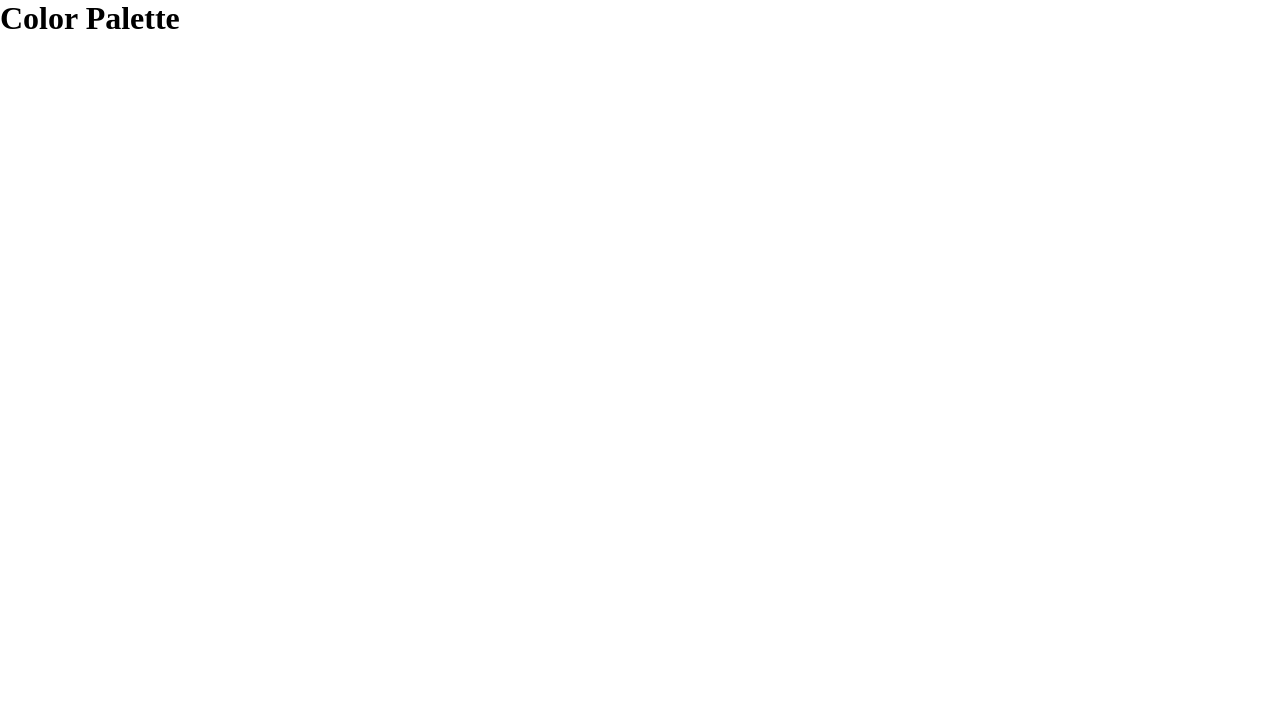
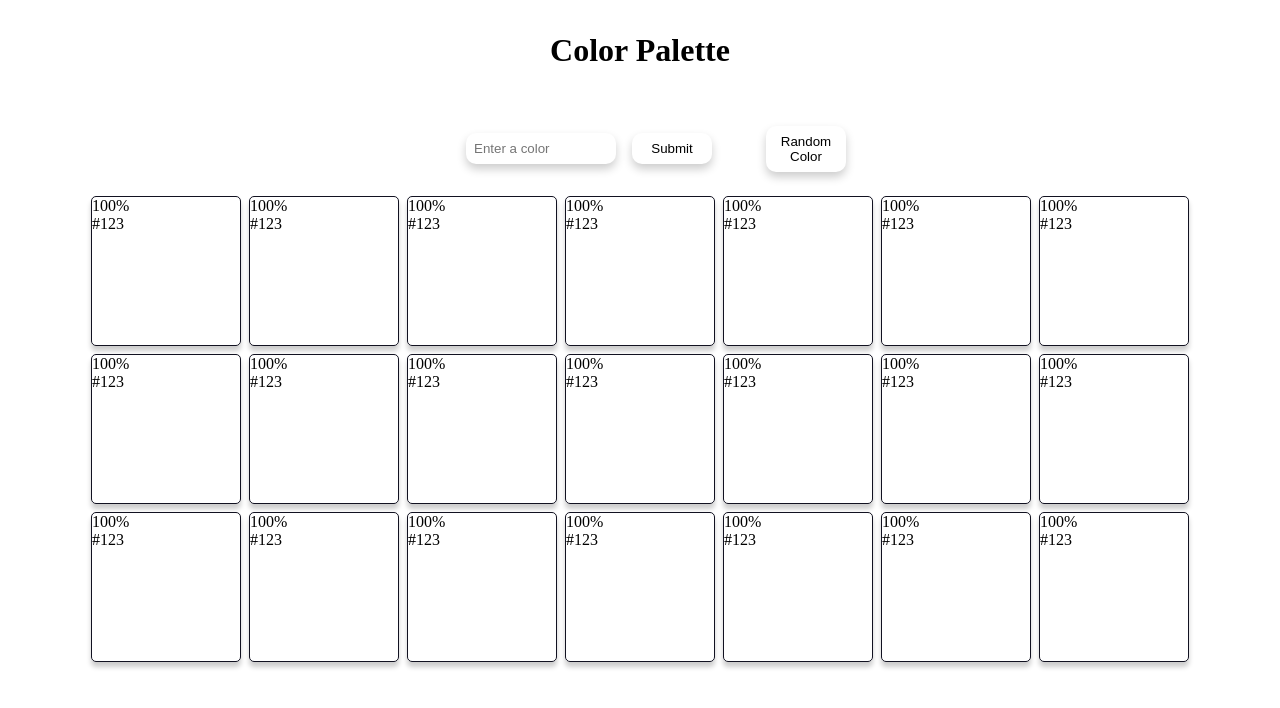
Before and after one commit to codingkapur/color-palette, a React (Create React App) app: page / in a window 1280 px wide. Shown: the top 708 px of the page. Built offline with nearby package versions, Linux system fonts and the light colour scheme.

Commit message:
complete basic UI

```diff
--- a/src/App.js
+++ b/src/App.js
@@ -1,7 +1,21 @@
+import Colors from "./components/Colors";
+
 function App() {
   return (
-    <div className="App">
-      <h1>Color Palette</h1>
+    <div className="app__container">
+      <h1 className="app__title">Color Palette</h1>
+      <div className="color__selector--container">
+        <form className="color__input--form">
+          <input
+            type="text"
+            placeholder="Enter a color"
+            className="color__input"
+          />
+          <button className="btn submit-btn">Submit</button>
+        </form>
+        <button className="btn randomize-btn">Random Color</button>
+      </div>
+      <Colors />
     </div>
   );
 }
--- /dev/null
+++ b/src/components/Colors.js
@@ -0,0 +1,94 @@
+import React from "react";
+
+const Colors = () => {
+    return (
+        <div className="colors__container">
+        <div className="color__container">
+            <p className="color__intensity">100%</p>
+            <p className="color__title">#123</p>
+        </div>
+        <div className="color__container">
+            <p className="color__intensity">100%</p>
+            <p className="color__title">#123</p>
+        </div>
+        <div className="color__container">
+            <p className="color__intensity">100%</p>
+            <p className="color__title">#123</p>
+        </div>
+        <div className="color__container">
+            <p className="color__intensity">100%</p>
+            <p className="color__title">#123</p>
+        </div>
+        <div className="color__container">
+            <p className="color__intensity">100%</p>
+            <p className="color__title">#123</p>
+        </div>
+        <div className="color__container">
+            <p className="color__intensity">100%</p>
+            <p className="color__title">#123</p>
+        </div>
+        <div className="color__container">
+            <p className="color__intensity">100%</p>
+            <p className="color__title">#123</p>
+        </div>
+        <div className="color__container">
+            <p className="color__intensity">100%</p>
+            <p className="color__title">#123</p>
+        </div>
+        <div className="color__container">
+            <p className="color__intensity">100%</p>
+            <p className="color__title">#123</p>
+        </div>
+        <div className="color__container">
+            <p className="color__intensity">100%</p>
+            <p className="color__title">#123</p>
+        </div>
+        <div className="color__container">
+            <p className="color__intensity">100%</p>
+            <p className="color__title">#123</p>
+        </div>
+        <div className="color__container">
+            <p className="color__intensity">100%</p>
+            <p className="color__title">#123</p>
+        </div>
+        <div className="color__container">
+            <p className="color__intensity">100%</p>
+            <p className="color__title">#123</p>
+        </div>
+        <div className="color__container">
+            <p className="color__intensity">100%</p>
+            <p className="color__title">#123</p>
+        </div>
+        <div className="color__container">
+            <p className="color__intensity">100%</p>
+            <p className="color__title">#123</p>
+        </div>
+        <div className="color__container">
+            <p className="color__intensity">100%</p>
+            <p className="color__title">#123</p>
+        </div>
+        <div className="color__container">
+            <p className="color__intensity">100%</p>
+            <p className="color__title">#123</p>
+        </div>
+        <div className="color__container">
+            <p className="color__intensity">100%</p>
+            <p className="color__title">#123</p>
+        </div>
+        <div className="color__container">
+            <p className="color__intensity">100%</p>
+            <p className="color__title">#123</p>
+        </div>
+        <div className="color__container">
+            <p className="color__intensity">100%</p>
+            <p className="color__title">#123</p>
+        </div>
+        <div className="color__container">
+            <p className="color__intensity">100%</p>
+            <p className="color__title">#123</p>
+        </div>
+       </div>
+    )
+}
+
+export default Colors;
--- a/src/index.css
+++ b/src/index.css
@@ -3,3 +3,80 @@
   padding: 0;
   box-sizing: border-box;
 }
+
+body {
+  height: 100vh;
+}
+.app__container {
+  height: 100%;
+  display: flex;
+  flex-direction: column;
+  align-items: center;
+}
+.app__title {
+  margin: 2rem 0;
+}
+.color__selector--container {
+  width: 95vw;
+  max-width: 750px;
+  display: flex;
+  justify-content: center;
+  align-items: center;
+}
+
+.btn {
+  padding: 0.5rem;
+  width: 80px;
+  border-radius: 10px;
+  background-color: #fff;
+  outline: none;
+  border: none;
+  box-shadow: 0 5px 10px rgba(0, 0, 0, 0.2);
+}
+.btn:hover {
+  box-shadow: 0 7px 12px rgba(0, 0, 0, 0.2);
+}
+.btn:active {
+  box-shadow: 0 2px 5px rgba(0, 0, 0, 0.2);
+}
+
+.color__input--form {
+  width: 300px;
+  padding: 1rem;
+  margin: 1rem;
+  display: grid;
+  gap: 1rem;
+  grid-template-columns: repeat(auto-fit, minmax(100px, max-content));
+}
+.color__input {
+  width: 150px;
+  border: none;
+  outline: none;
+  box-shadow: 0 5px 10px rgba(0, 0, 0, 0.2);
+  border-radius: 10px;
+  padding: 0 0.5rem;
+}
+.color__input:focus {
+  box-shadow: 0 2px 5px rgba(0, 0, 0, 0.2);
+
+}
+.colors__container {
+  width: 95vw;
+  display: grid;
+  gap: 0.5rem;
+  grid-template-columns: repeat(auto-fit, minmax(150px, max-content));
+  place-content: center;
+}
+.color__container {
+  border: 1px solid #121221;
+  height: 150px;
+  width: 150px;
+  border-radius: 5px;
+  box-shadow: 0 5px 5px rgba(0, 0, 0, 0.2);
+}
+.color__container:hover {
+  box-shadow: 0 10px 12px rgba(0, 0, 0, 0.2);
+}
+.color__container:active {
+  box-shadow: 0 2px 5px rgba(0, 0, 0, 0.2);
+}
```
Also changed, not shown: 1 other file (tests, documents, lock files or other folders).
